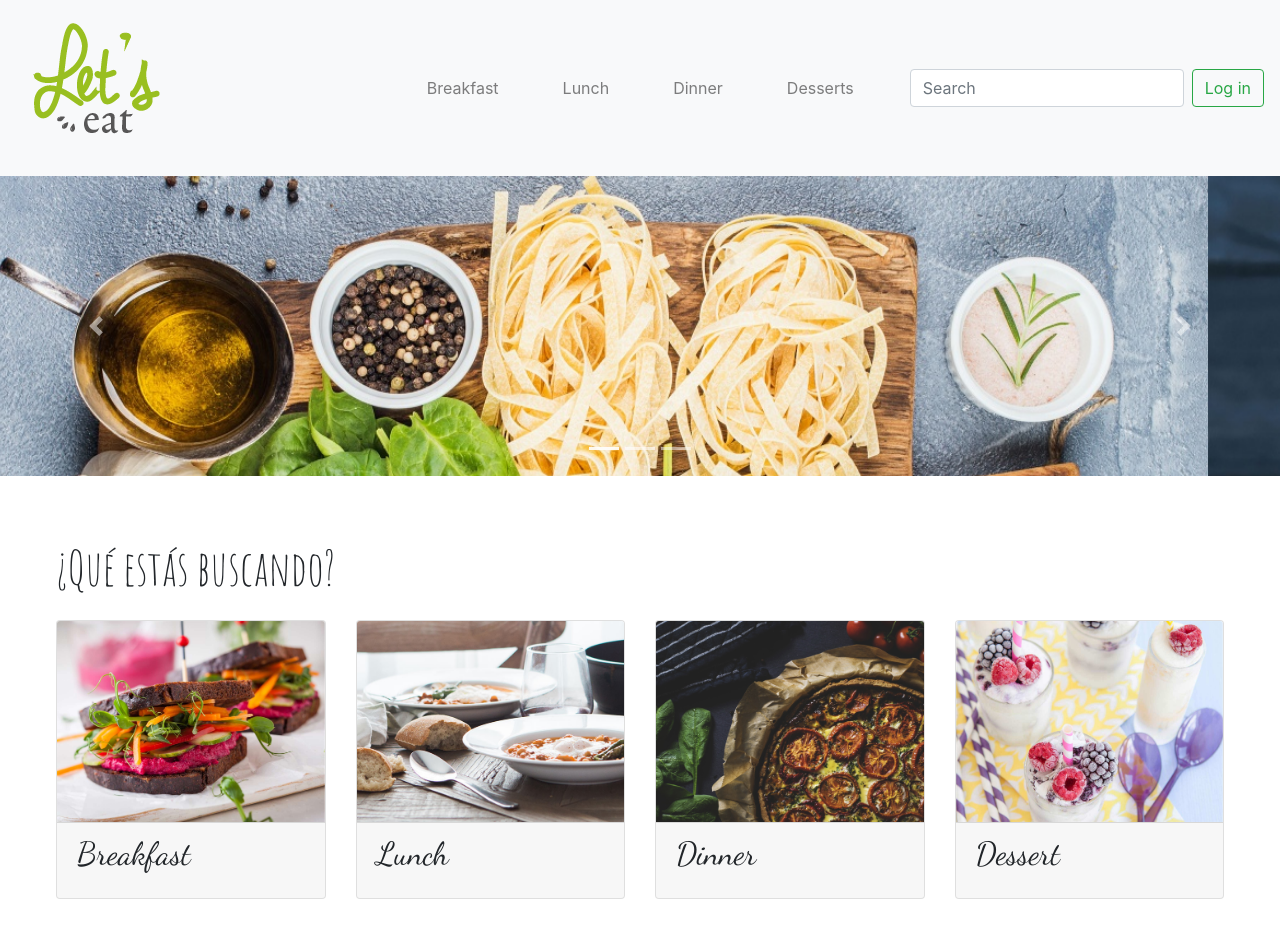
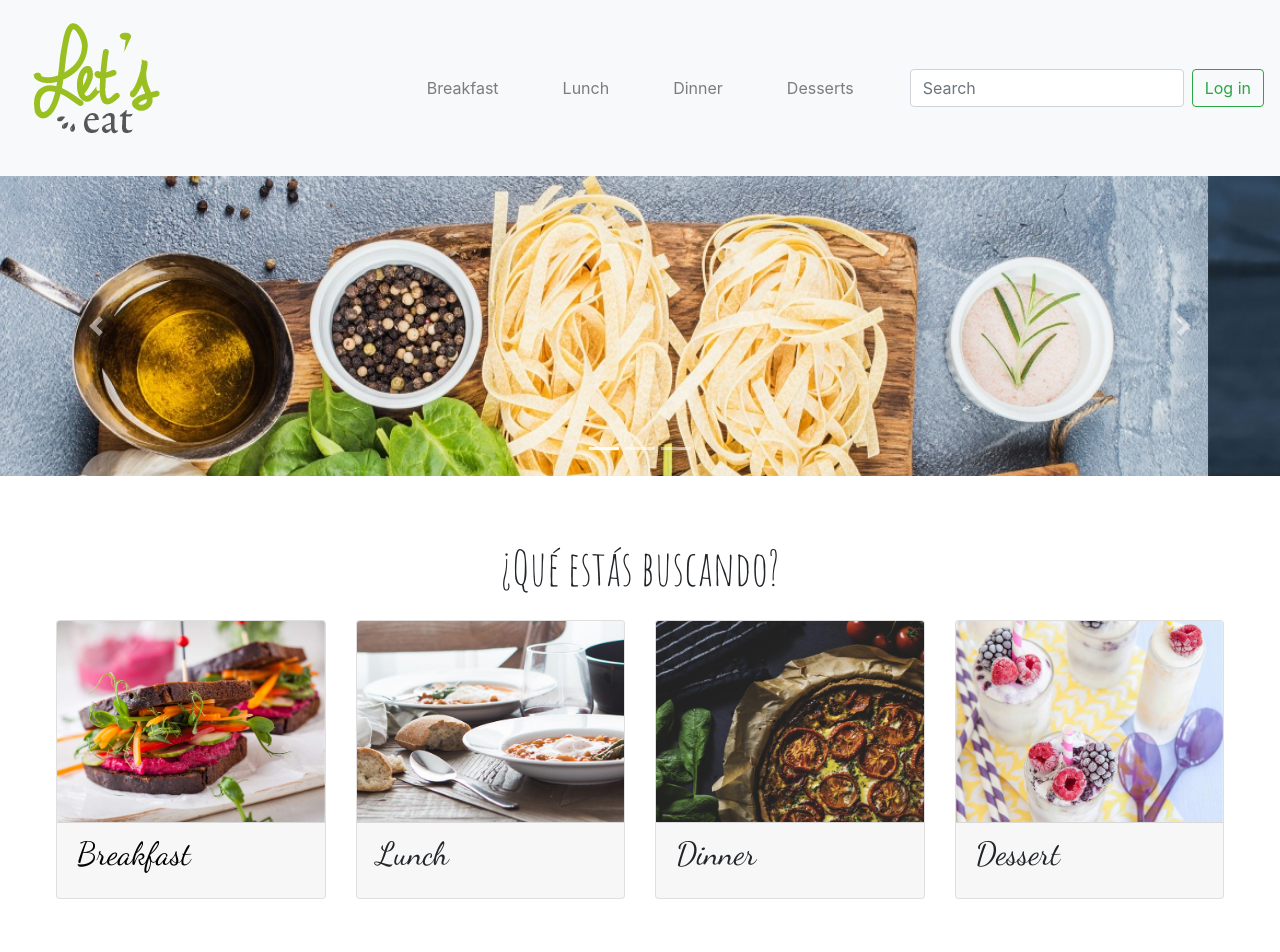
Before and after one commit to SandraGro/final_project, a React (Create React App) app: page / in a window 1280 px wide. Shown: the top 952 px of the page. Built offline with nearby package versions, Linux system fonts and the light colour scheme.

Commit message:
se agrega clase  a links

```diff
--- a/src/components/Home/SelectorHome/SelectorHome.css
+++ b/src/components/Home/SelectorHome/SelectorHome.css
@@ -5,9 +5,15 @@
 .title{
     font-family: 'Amatic SC', cursive;
     font-size: 3rem;
+    text-align: center;
 }
 
 .category{
     font-family: 'Dancing Script', cursive;
     font-size: 2rem;
 }
+
+a.links{
+    text-decoration: none;
+    color: black;
+}
--- a/src/components/Home/SelectorHome/SelectorHome.jsx
+++ b/src/components/Home/SelectorHome/SelectorHome.jsx
@@ -1,21 +1,20 @@
 import React from "react";
 import { Card, CardDeck } from 'react-bootstrap';
-import { Redirect } from 'react-router-dom/';
-// import Link from 'react-router-dom/Link';
+import Link from 'react-router-dom/Link';
 import './SelectorHome.css';
 
 const SelectorHome = () => (
   <div className="padd">
     <p className="title">¿Qué estás buscando?</p>
     <CardDeck>
-      {/* <Link to ="/"> */}
       <Card>
-<Card.Img variant="top" src="/assets/breakfast2.jpg" onClick = {<Redirect to="/list" />}/>
+      <Link className="links" to ="/" >
+<Card.Img variant="top" src="/assets/breakfast2.jpg" />
         <Card.Footer>
           <Card.Title className="category">Breakfast</Card.Title>
         </Card.Footer>
+      </Link>
       </Card>
-      {/* </Link> */}
       <Card>
         <Card.Img variant="top" src="/assets/lunch1.jpg" />
         <Card.Footer>
```
Also changed, not shown: public/assets/bg-9.jpg (added).
